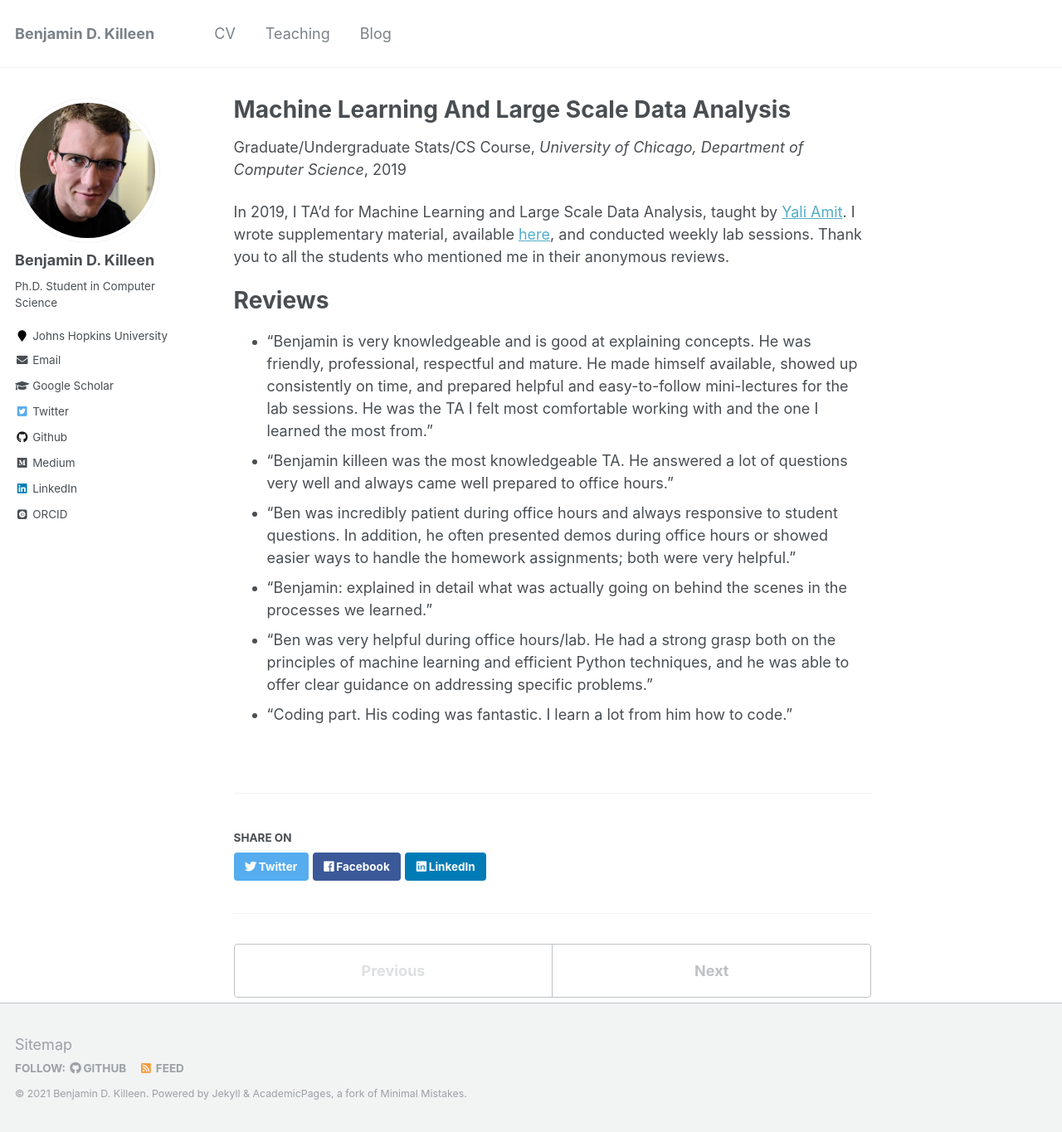
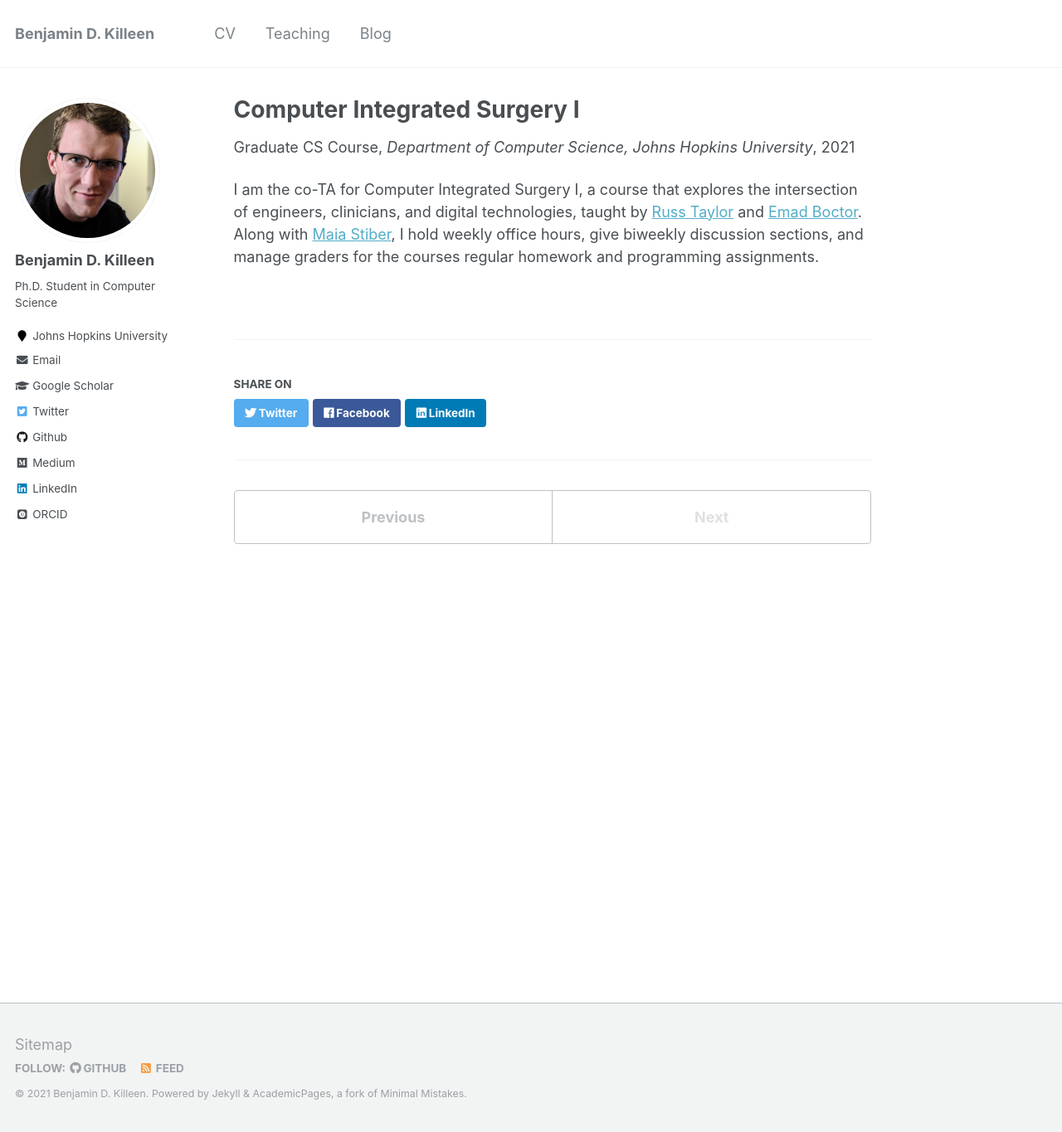
Before and after one commit to benjamindkilleen/benjamindkilleen.github.io, a Jekyll site: the page built from _teaching/2019-spring-lsda.md, in a window 1280 px wide and 1365 px high. Shown: the whole window at 83% size. Built offline with Jekyll 4.4.1, drawn with Linux system fonts in a browser that asks for light colours; some web fonts are replaced.

Commit message:
minor changes

```diff
--- a/_teaching/2019-spring-lsda.md
+++ b/_teaching/2019-spring-lsda.md
@@ -1,33 +1,16 @@
 ---
-title: "Machine Learning And Large Scale Data Analysis"
+title: "Computer Integrated Surgery I"
 collection: teaching
-type: "Graduate/Undergraduate Stats/CS Course"
-permalink: /teaching/2019-spring-lsda
-venue: "University of Chicago, Department of Computer Science"
-date: 2019-03-01
-location: "Chicago, IL, USA"
+type: "Graduate CS Course"
+permalink: /teaching/2021-cis
+venue: "Department of Computer Science, Johns Hopkins University"
+date: 2021-08-29
+location: "Baltimore, MD, USA"
 ---
 
-In 2019, I TA'd for Machine Learning and Large Scale Data Analysis, taught by [Yali
-Amit](https://stat.uchicago.edu/people/profile/yali-amit/). I wrote supplementary material,
-available [here](https://github.com/benjamindkilleen/lsda), and conducted weekly lab
-sessions. Thank you to all the students who mentioned me in their anonymous reviews.
-
-Reviews
-======
-
-- "Benjamin is very knowledgeable and is good at explaining concepts. He was friendly,
-  professional, respectful and mature. He made himself available, showed up consistently on time,
-  and prepared helpful and easy-to-follow mini-lectures for the lab sessions. He was the TA I felt
-  most comfortable working with and the one I learned the most from."
-- "Benjamin killeen was the most knowledgeable TA. He answered a lot of questions very well and
-  always came well prepared to office hours."
-- "Ben was incredibly patient during office hours and always responsive to student questions. In
-  addition, he often presented demos during office hours or showed easier ways to handle the
-  homework assignments; both were very helpful."
-- "Benjamin: explained in detail what was actually going on behind the scenes in the processes we
-  learned."
-- "Ben was very helpful during office hours/lab. He had a strong grasp both on the principles of
-  machine learning and efficient Python techniques, and he was able to offer clear guidance on
-  addressing specific problems."
-- "Coding part. His coding was fantastic. I learn a lot from him how to code."
+I am the co-TA for Computer Integrated Surgery I, a course that explores the intersection of
+engineers, clinicians, and digital technologies, taught by [Russ
+Taylor](https://www.cs.jhu.edu/~rht/) and [Emad
+Boctor](https://malonecenter.jhu.edu/people/emad-boctor/). Along with [Maia
+Stiber](http://www.maiastiber.com/), I hold weekly office hours, give biweekly discussion sections,
+and manage graders for the courses regular homework and programming assignments.
```
Also changed, not shown: _drafts/2021-08-24-roadlocked.md (renamed from _drafts/cars.md, +9 -5 lines), _pages/publications.md (+2 -2 lines), _teaching/2020-tutoring.md (+5 -9 lines), _teaching/2021-cis.md (added, +33 -0 lines), _pages/about.md (line endings or trailing spaces).
